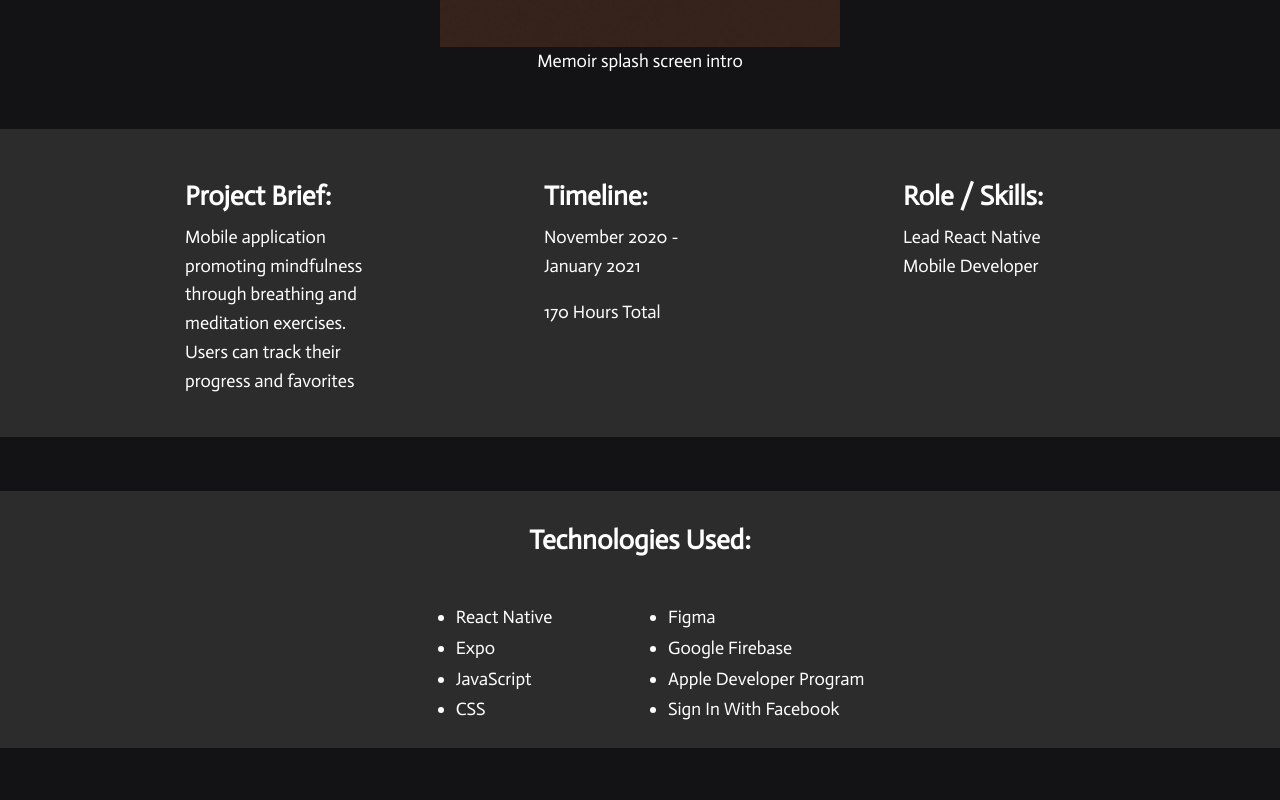
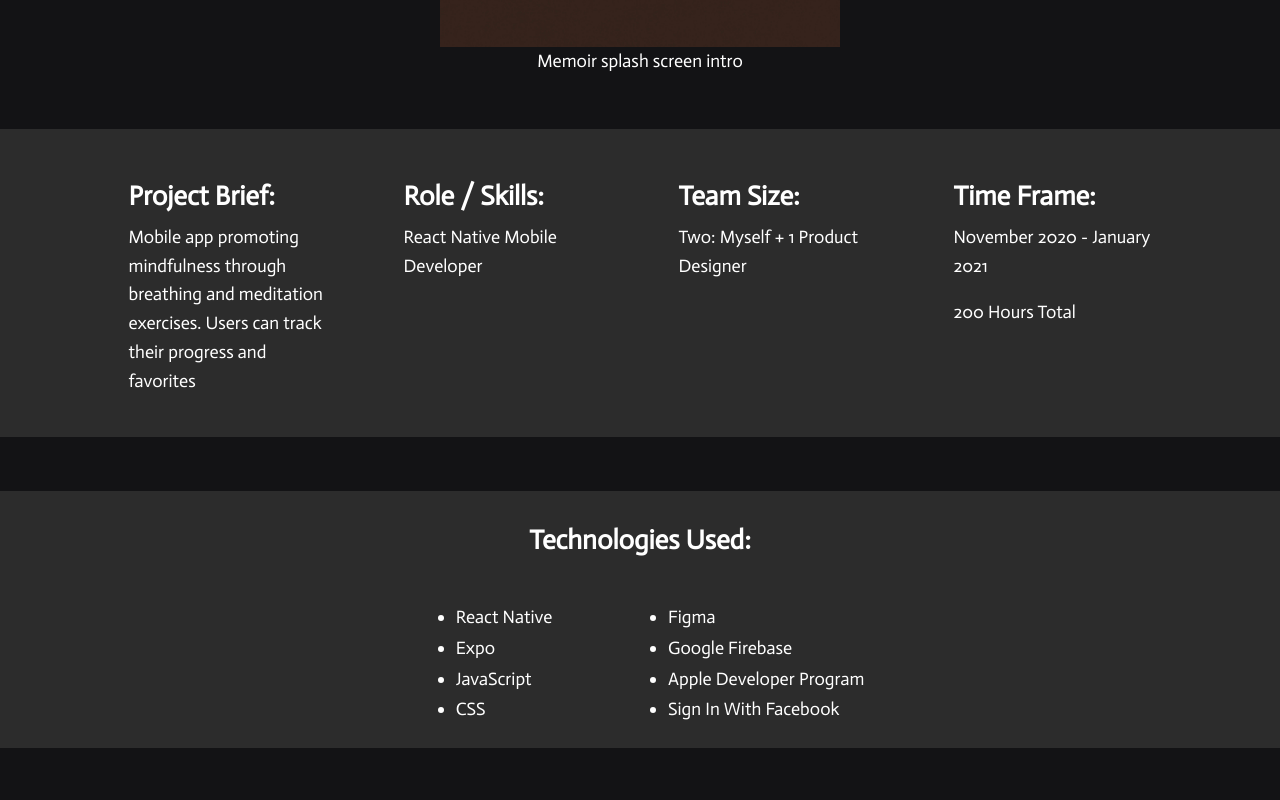
Before and after one commit to stanjdev/sj-portfolio, a Next.js app: page /projects/memoir in a window 1280 px wide. Shown: the part 1880-2680 px from the top of the page. Built offline with nearby package versions, Linux system fonts and the light colour scheme.

Commit message:
memoir case study team size

```diff
--- a/pages/projects/goodreads.js
+++ b/pages/projects/goodreads.js
@@ -30,7 +30,7 @@ export default function GoodReads() {
           </div>
 
           <div className="projectInfo__block">
-            <h2>Timeline:</h2>
+            <h2>Time Frame:</h2>
             <p>August 2020 - October 2020</p>
             <p>73.5 Hours Total</p>
           </div>
--- a/pages/projects/kelp.js
+++ b/pages/projects/kelp.js
@@ -31,7 +31,7 @@ export default function Kelp() {
           </div>
 
           <div className=" projectInfo__block">
-            <h2>Timeline:</h2>
+            <h2>Time Frame:</h2>
             <p>August 2020 - September 2020</p>
             <p>41 Hours Total</p>
           </div>
--- a/pages/projects/memoir.js
+++ b/pages/projects/memoir.js
@@ -34,19 +34,25 @@ export default function Memoir() {
         <section className="projectInfo">
           <div className=" projectInfo__block">
             <h2>Project Brief:</h2>
-            <p>Mobile application promoting mindfulness through breathing and meditation exercises. Users can track their progress and favorites</p>
-          </div>
-
-          <div className=" projectInfo__block">
-            <h2>Timeline:</h2>
-            <p>November 2020 - January 2021</p>
-            <p>170 Hours Total</p>
+            <p>Mobile app promoting mindfulness through breathing and meditation exercises. Users can track their progress and favorites</p>
           </div>
 
           <div className=" projectInfo__block">
             <h2>Role / Skills:</h2>
-            <p>Lead React Native Mobile Developer</p>
+            <p>React Native Mobile Developer</p>
           </div>
+
+          <div className=" projectInfo__block">
+            <h2>Team Size:</h2>
+            <p>Two: Myself + 1 <a style={{color: 'white', textDecoration: 'none'}} href="https://www.caseytang.me/memoir" target="_blank" rel="noopener noreferrer">Product Designer</a></p>
+          </div>
+
+          <div className=" projectInfo__block">
+            <h2>Time Frame:</h2>
+            <p>November 2020 - January 2021</p>
+            <p>200 Hours Total</p>
+          </div>
+
         </section>
       </div>
 
@@ -75,6 +81,7 @@ export default function Memoir() {
       <section className="container readingWidth">
 
         <h3>Memoir:</h3>
+        <p>Memoir promotes mindfulness and serenity through breathing and meditation exercises. Users can sign in with their Facebook, Apple ID, or email to save their favorite exercises and track their exercise progress.</p>
           <ul>
             <li>Provides a clean and simple-to-use interface that keeps the user focused on gaining their insights.</li>
             <li>Eliminates the need to visit external web sites and tools for property tax or mortgage calculations</li>
@@ -112,10 +119,9 @@ export default function Memoir() {
           <Interaction fileName="Memoir_Exercise 1.mp4" caption="Breathing Exercise Player"/>
           <Interaction fileName="Memoir_Exercise 2.mp4" caption="Setting a Timer"/>
           <Interaction fileName="Memoir_Favorites.mp4" caption="Favorites Library"/>
-          <Interaction fileName="Memoir Meditation Dial.mp4" caption="Meditation Dial"/>
-          <Interaction fileName="Memoir_Signup.mp4" caption="Sign Up Prompts"/>
-
-          <Interaction fileName="Memoir_Stats.mp4" caption="User Stats"/>
+          <Interaction fileName="Memoir Meditation Dial.mp4" caption="Meditation Exercise Settings"/>
+          <Interaction fileName="Memoir_Signup.mp4" caption="Delayed Signup Prompts"/>
+          <Interaction fileName="Memoir_Stats.mp4" caption="User Progress / Milestones"/>
         </div>
 
       </section>
--- a/pages/projects/realyzer.js
+++ b/pages/projects/realyzer.js
@@ -50,7 +50,7 @@ export default function Realyzer() {
           </div>
 
           <div className=" projectInfo__block">
-            <h2>Timeline:</h2>
+            <h2>Time Frame:</h2>
             <p>September 2020 - November 2020</p>
             <p>85 Hours Total</p>
           </div>
--- a/styles/global.css
+++ b/styles/global.css
@@ -123,9 +123,9 @@ img {
 .projectInfo__block {
   /* border: dodgerblue solid 1px; */
   /* flex-basis: 30%; */
-  width: 300px;
-  margin: 1em;
-  padding: 0 3em;
+  width: 15em;
+  margin: 1em 0 1em 0em;
+  padding: 0 2em;
 }
 
 .technologies {
@@ -160,7 +160,7 @@ img {
   /* border: solid orange 1px; */
   max-width: 1100px;
   display: flex;
-  justify-content: space-evenly;
+  justify-content: space-around;
   /* text-align: center; */
   flex-wrap: wrap;
 }
```
